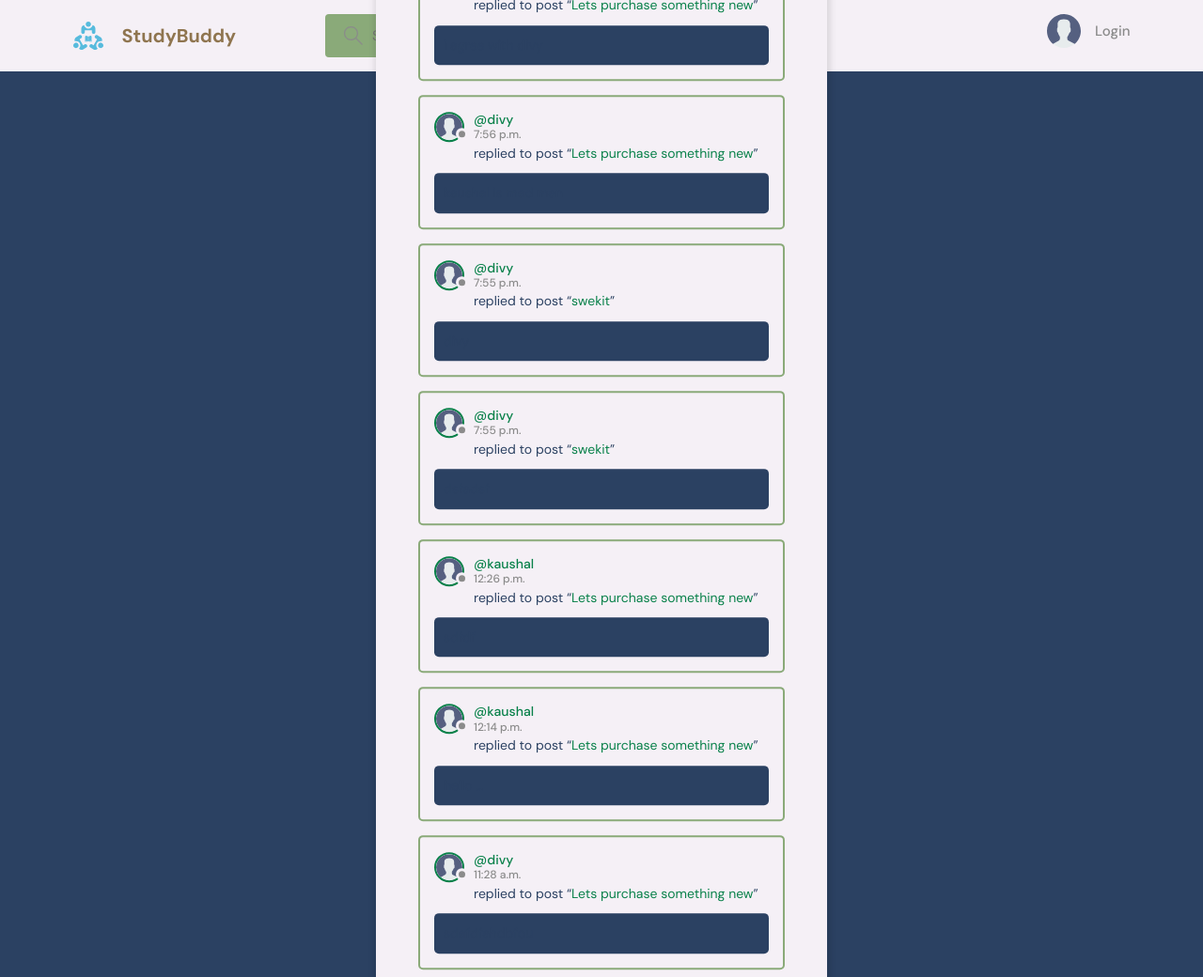
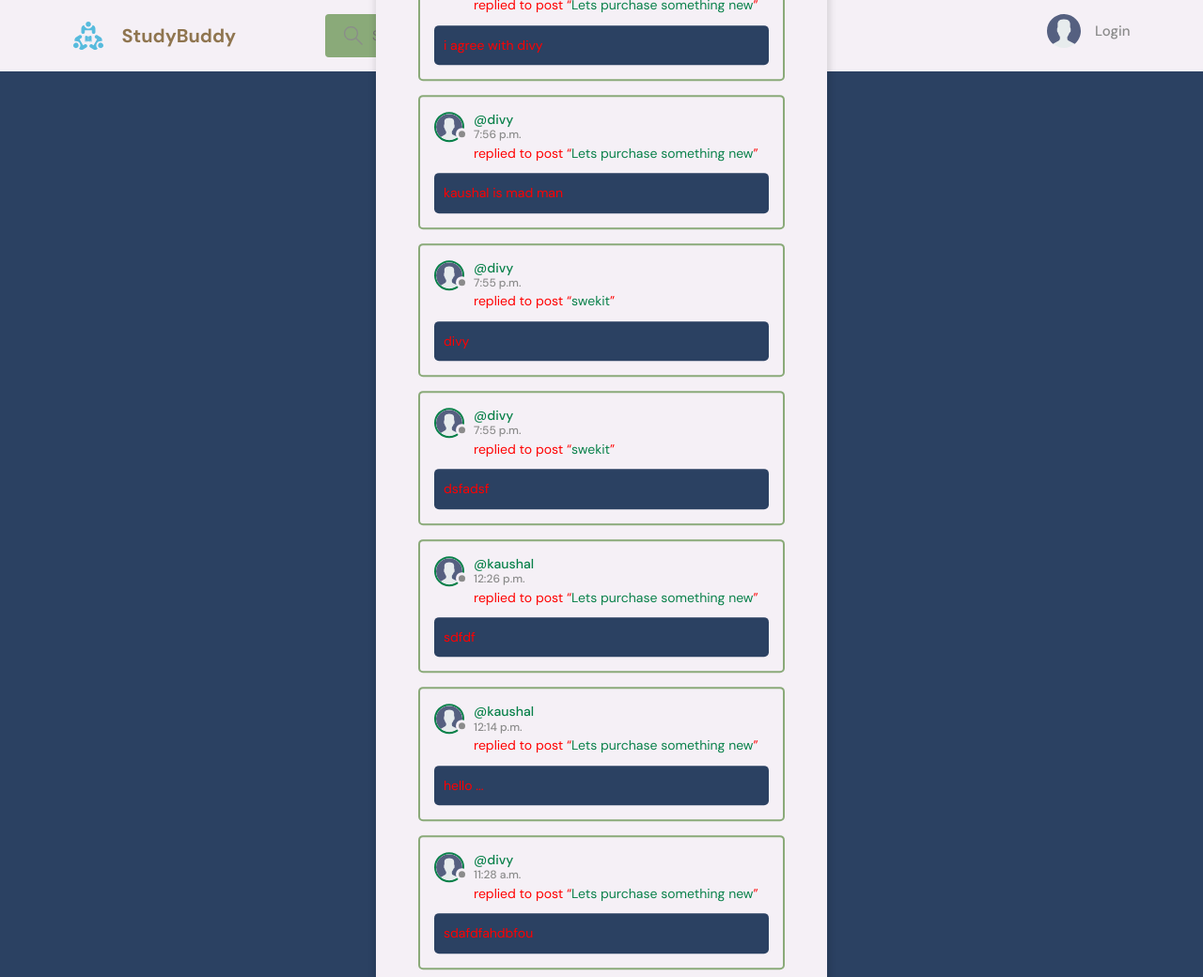
Before and after one commit to divysuthar/Social-app, a Django app: page /activity/ in a window 1280 px wide. Shown: the top 1040 px of the page at 94% size. Run offline with Django 5.2, Linux system fonts and the light colour scheme; data comes from the database, SQL or seed files in the repository.

Commit message:
Make changes

```diff
--- a/base/static/style/style.css
+++ b/base/static/style/style.css
@@ -14,7 +14,7 @@
   --color-light: #8F754F;
   --color-gray: #8b8b8b;
   /* font color */
-  --color-light-gray: #2B4162;
+  --color-light-gray: red;
   --color-bg: #2B4162;
   --color-success: #5dd693;
   --color-error: #fc4b0b;
```
